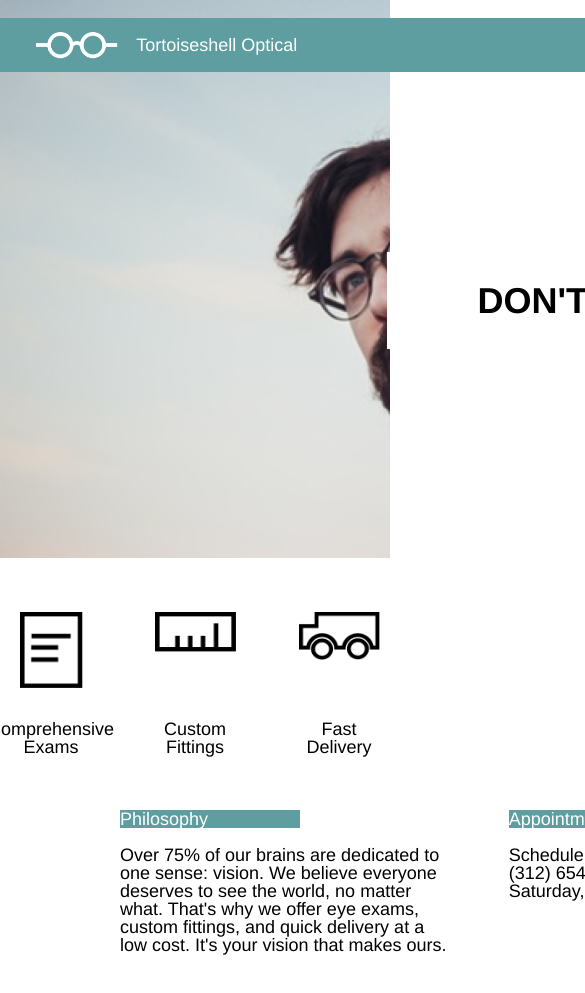
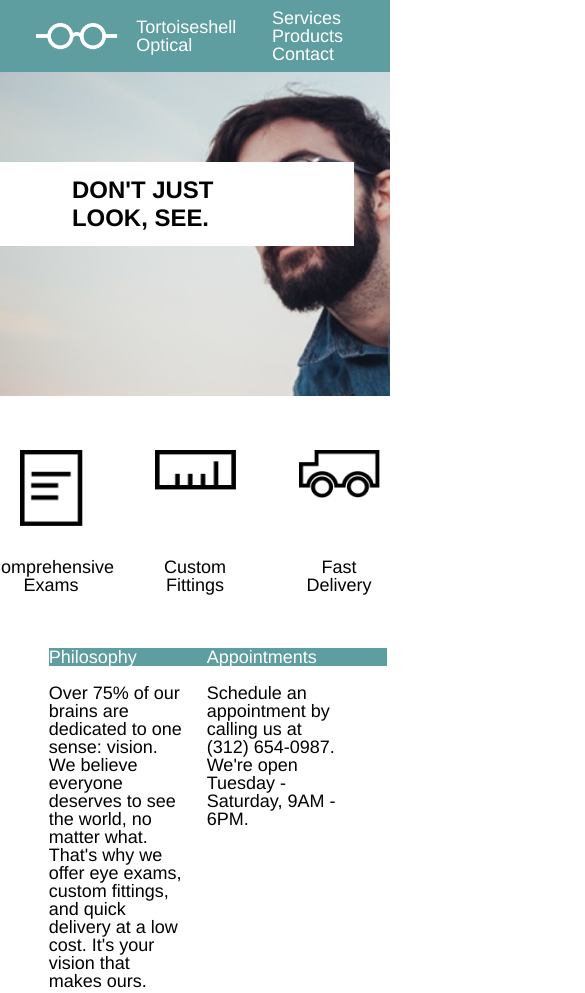
Before and after one commit to cohn17/Tortoiseshell, a plain HTML site: page index.html in a window 390 px wide. Shown: the top 993 px of the page, 585 px wide, since content can reach past the window. Drawn offline with Linux system fonts and the light colour scheme.

Commit message:
First attempt at media query unsuccessful.

```diff
--- a/resources/css/style.css
+++ b/resources/css/style.css
@@ -133,3 +133,21 @@ html {
   padding: 4rem 2rem;
   margin-top: 5rem;
 }
+/*this isn't working yet*/
+@media only screen and (max-width: 1536px) {
+  .container {
+    width: 100%;
+  }
+  .banner {
+    height: 22rem;
+  }
+  .topbar {
+    margin-top: 0;
+  }
+  .slogan {
+    font-size: 1.33rem;
+    padding: 0.75rem 4rem;
+    margin-top: 5rem;
+    margin-right: 2rem;
+  }
+}
```
